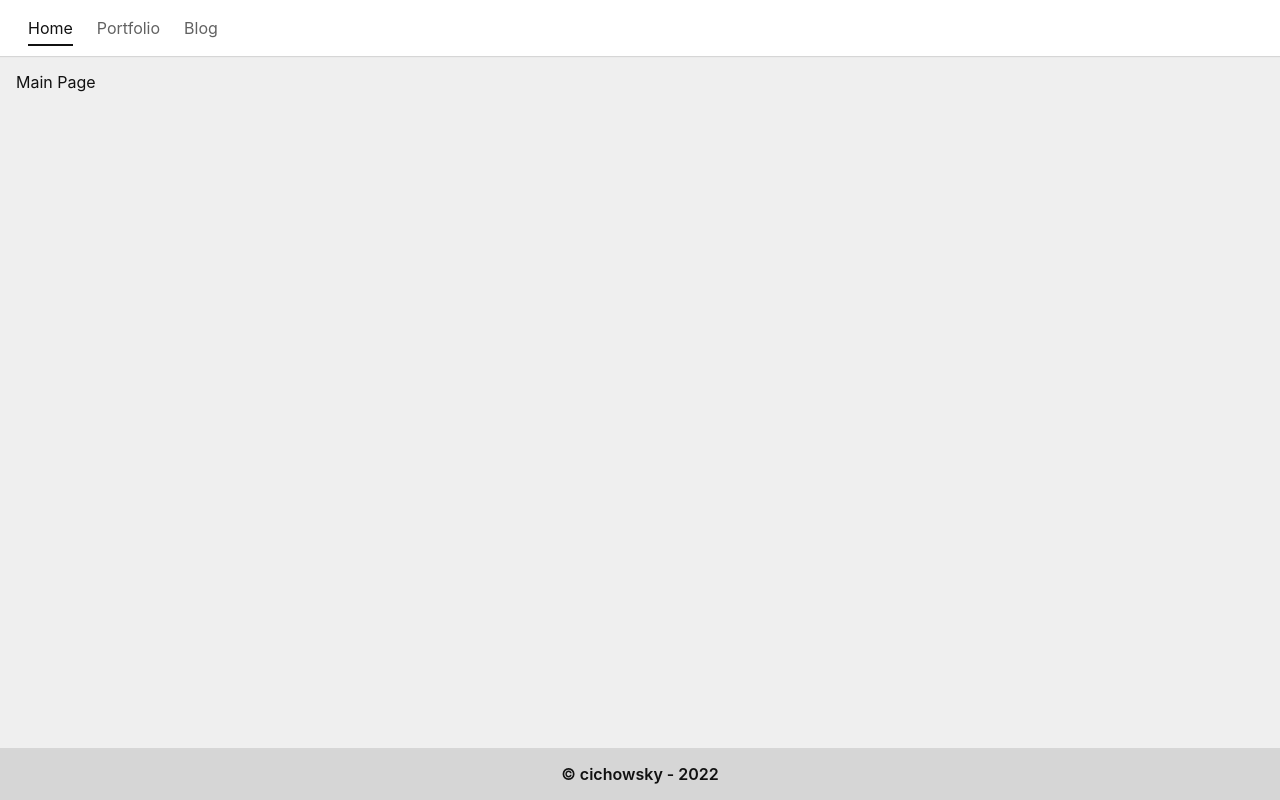
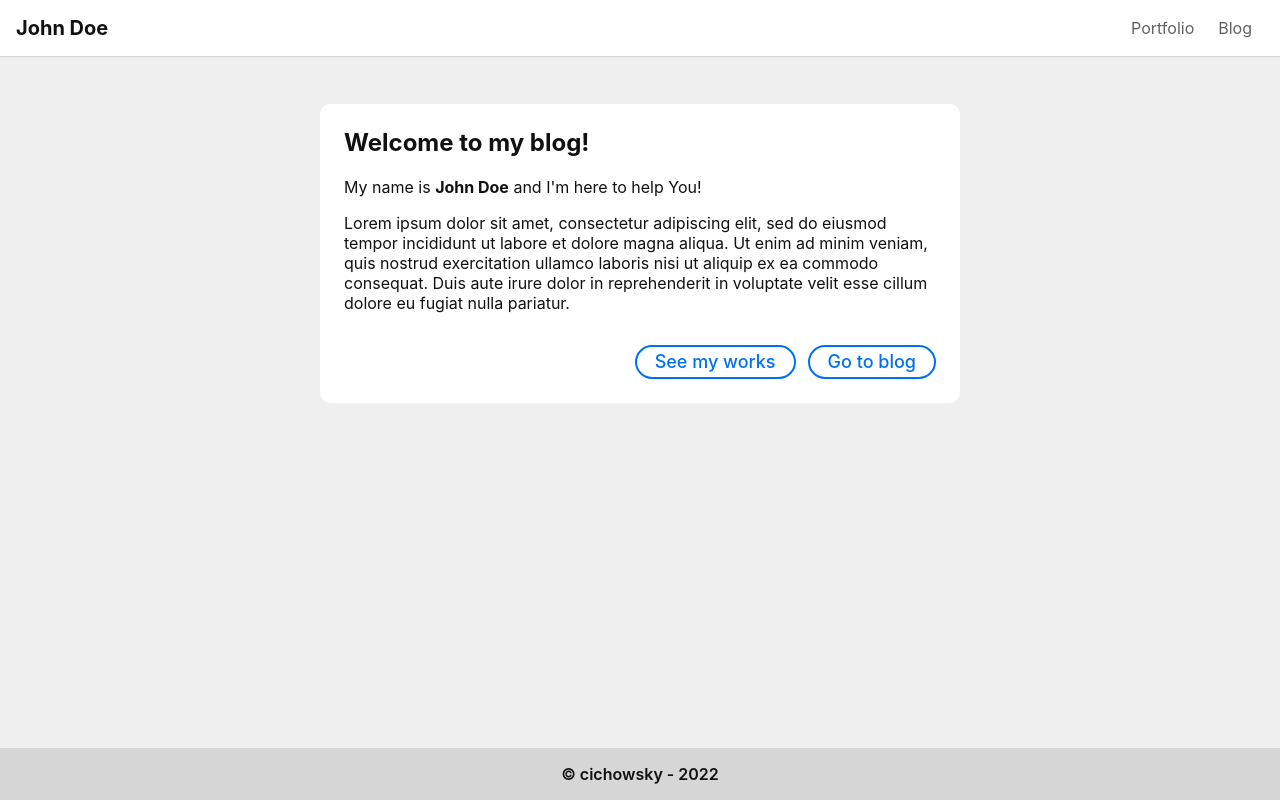
Before and after one commit to cichowsky/next-blog, a Next.js app: page / in a window 1280 px wide. Built offline with nearby package versions, Linux system fonts and the light colour scheme.

Commit message:
add main page

```diff
--- a/components/ArticleBody/ArticleBody.js
+++ b/components/ArticleBody/ArticleBody.js
@@ -6,7 +6,7 @@ const ArticleBody = ({ title, date, tags, description, cover, content }) => {
   return (
     <SArticle>
       <SInfo>
-        <h1>{title}</h1>
+        <h2>{title}</h2>
         <span>{new Date(date).toLocaleDateString()}</span>
       </SInfo>
 
--- a/components/Card/Card.js
+++ b/components/Card/Card.js
@@ -19,7 +19,7 @@ const Card = ({ path, title, description, tags, date, cover }) => {
         )}
         <p>{description}</p>
         <SInfo>
-          <SDate>{new Date(date).toLocaleDateString()}</SDate>
+          {date && <SDate>{new Date(date).toLocaleDateString()}</SDate>}
           {tags && (
             <STagsList>
               {tags.map((tag) => (
--- a/components/Header/Header.js
+++ b/components/Header/Header.js
@@ -1,11 +1,17 @@
 import Nav from 'components/Nav/Nav';
-import { SWrapper, SInner } from './Header.styles';
+import Link from 'next/link';
+import { SWrapper, SInner, SLogo } from './Header.styles';
 
 const Header = () => {
   return (
     <SWrapper>
       <SInner>
-        {/* LOGO */}
+        <Link href="/" passHref>
+          <a>
+            <SLogo>John Doe</SLogo>
+          </a>
+        </Link>
+
         <Nav />
       </SInner>
     </SWrapper>
--- a/components/Header/Header.styles.js
+++ b/components/Header/Header.styles.js
@@ -17,5 +17,11 @@ export const SInner = styled.div`
   padding: 0 ${({ theme }) => theme.layout.padding};
   margin: 0 auto;
   display: flex;
+  justify-content: space-between;
   align-items: center;
 `;
+
+export const SLogo = styled.a`
+  font-weight: 700;
+  font-size: 1.25rem;
+`;
--- /dev/null
+++ b/components/Introduction/Introduction.styles.js
@@ -0,0 +1,17 @@
+import styled from 'styled-components';
+
+export const Introduction = styled.div`
+  padding: 1.5rem;
+  background-color: white;
+  border-radius: 10px;
+  max-width: 640px;
+  margin: 2rem auto 0 auto;
+`;
+
+export const ButtonsWrapper = styled.div`
+  margin-top: 2rem;
+  display: flex;
+  justify-content: flex-end;
+  flex-wrap: wrap;
+  gap: 0.75rem;
+`;
--- a/components/Nav/Nav.js
+++ b/components/Nav/Nav.js
@@ -3,9 +3,8 @@ import { useRouter } from 'next/router';
 import { SNavLink } from './Nav.styles';
 
 const navLinks = [
-  { path: '/', label: 'Home', id: 1 },
-  { path: '/portfolio', label: 'Portfolio', id: 2 },
-  { path: '/blog', label: 'Blog', id: 3 },
+  { path: '/portfolio', label: 'Portfolio', id: 1 },
+  { path: '/blog', label: 'Blog', id: 2 },
 ];
 
 const Nav = () => {
--- /dev/null
+++ b/components/UI/Button.js
@@ -0,0 +1,17 @@
+import styled from 'styled-components';
+
+export const Button = styled.button`
+  font-size: 1.125rem;
+  font-weight: 500;
+  padding: 0.25em 1em;
+  border-radius: 9999px;
+  border: 2px solid ${({ theme }) => theme.colors.primary};
+  color: ${({ theme }) => theme.colors.primary};
+  background-color: transparent;
+  transition: 0.2s;
+
+  &:hover {
+    background-color: ${({ theme }) => theme.colors.primary};
+    color: white;
+  }
+`;
--- a/components/templates/Template.js
+++ b/components/templates/Template.js
@@ -18,6 +18,10 @@ const SContent = styled.main`
   max-width: ${({ theme }) => theme.layout.siteWidth};
   padding: ${({ theme }) => theme.layout.padding};
   margin: 0 auto;
+
+  & > h2 {
+    font-size: 2rem;
+  }
 `;
 
 const Template = ({ children }) => {
--- a/pages/blog/index.js
+++ b/pages/blog/index.js
@@ -19,7 +19,7 @@ const Blog = ({ articles }) => {
         <link rel="icon" href="/favicon.ico" />
       </Head>
 
-      <h1>Blog</h1>
+      <h2>Blog</h2>
       <GridLayout>
         {articles.map((article) => (
           <Card
--- a/pages/index.js
+++ b/pages/index.js
@@ -1,16 +1,39 @@
 import Head from 'next/head';
 import Template from 'components/templates/Template';
+import { Button } from 'components/UI/Button';
+import { Introduction, ButtonsWrapper } from 'components/Introduction/Introduction.styles';
+import Link from 'next/link';
 
 const Home = () => {
   return (
     <Template>
       <Head>
         <title>Main page</title>
-        <meta name="description" content="Generated by create next app" />
+        <meta name="description" content="John Doe main page" />
         <link rel="icon" href="/favicon.ico" />
       </Head>
 
-      <p>Main Page</p>
+      <Introduction>
+        <h2>Welcome to my blog!</h2>
+        <p>
+          My name is <strong>John Doe</strong> and I'm here to help You!
+        </p>
+        <p>
+          Lorem ipsum dolor sit amet, consectetur adipiscing elit, sed do eiusmod tempor incididunt
+          ut labore et dolore magna aliqua. Ut enim ad minim veniam, quis nostrud exercitation
+          ullamco laboris nisi ut aliquip ex ea commodo consequat. Duis aute irure dolor in
+          reprehenderit in voluptate velit esse cillum dolore eu fugiat nulla pariatur.
+        </p>
+
+        <ButtonsWrapper>
+          <Link href="/portfolio" passHref>
+            <Button as="a">See my works</Button>
+          </Link>
+          <Link href="/blog" passHref>
+            <Button as="a">Go to blog</Button>
+          </Link>
+        </ButtonsWrapper>
+      </Introduction>
     </Template>
   );
 };
--- a/pages/portfolio.js
+++ b/pages/portfolio.js
@@ -19,7 +19,7 @@ const Portfolio = ({ projects }) => {
         <link rel="icon" href="/favicon.ico" />
       </Head>
 
-      <h1>Portfolio</h1>
+      <h2>Portfolio</h2>
       <GridLayout>
         {projects.map((project) => (
           <Card
```
